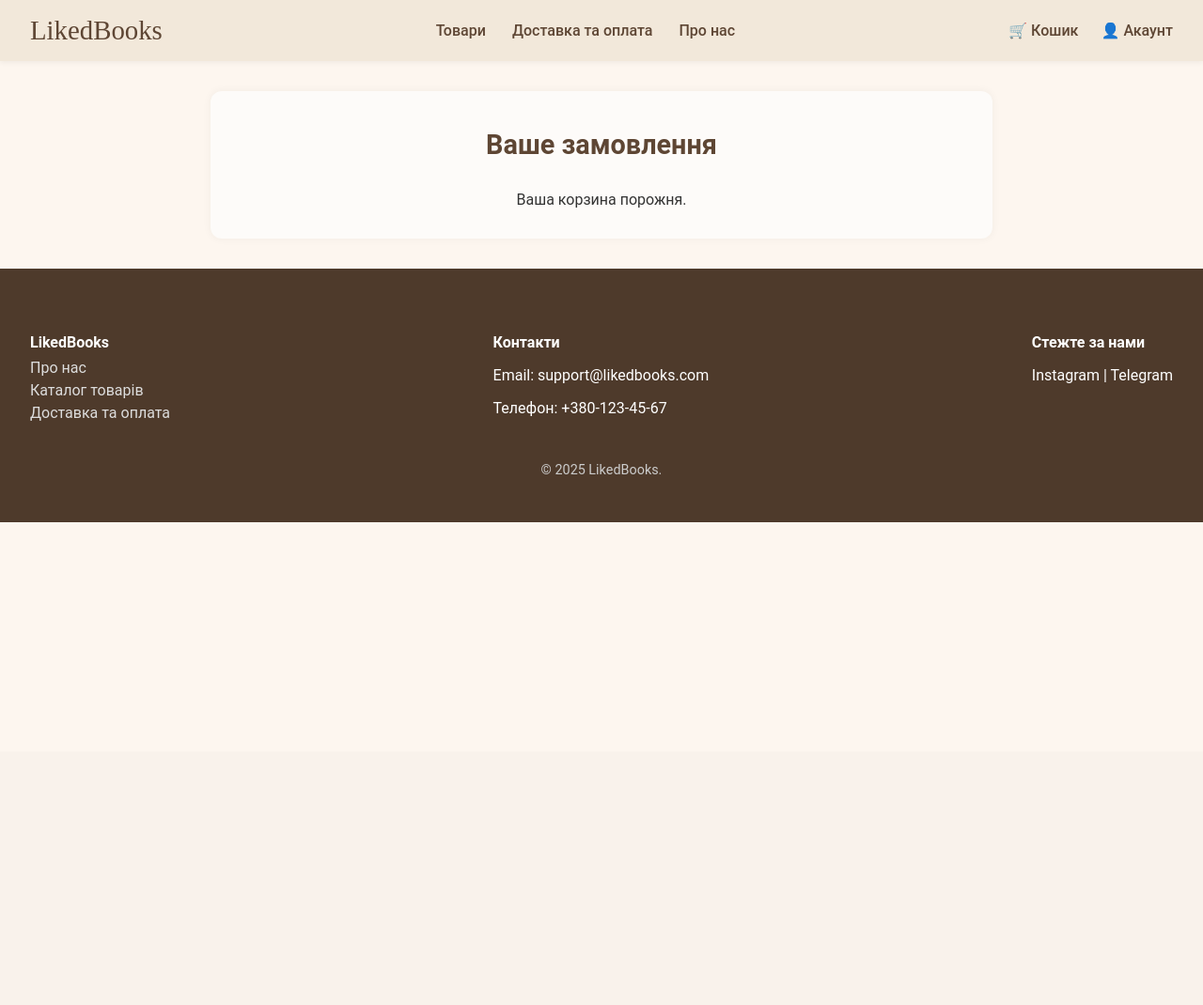
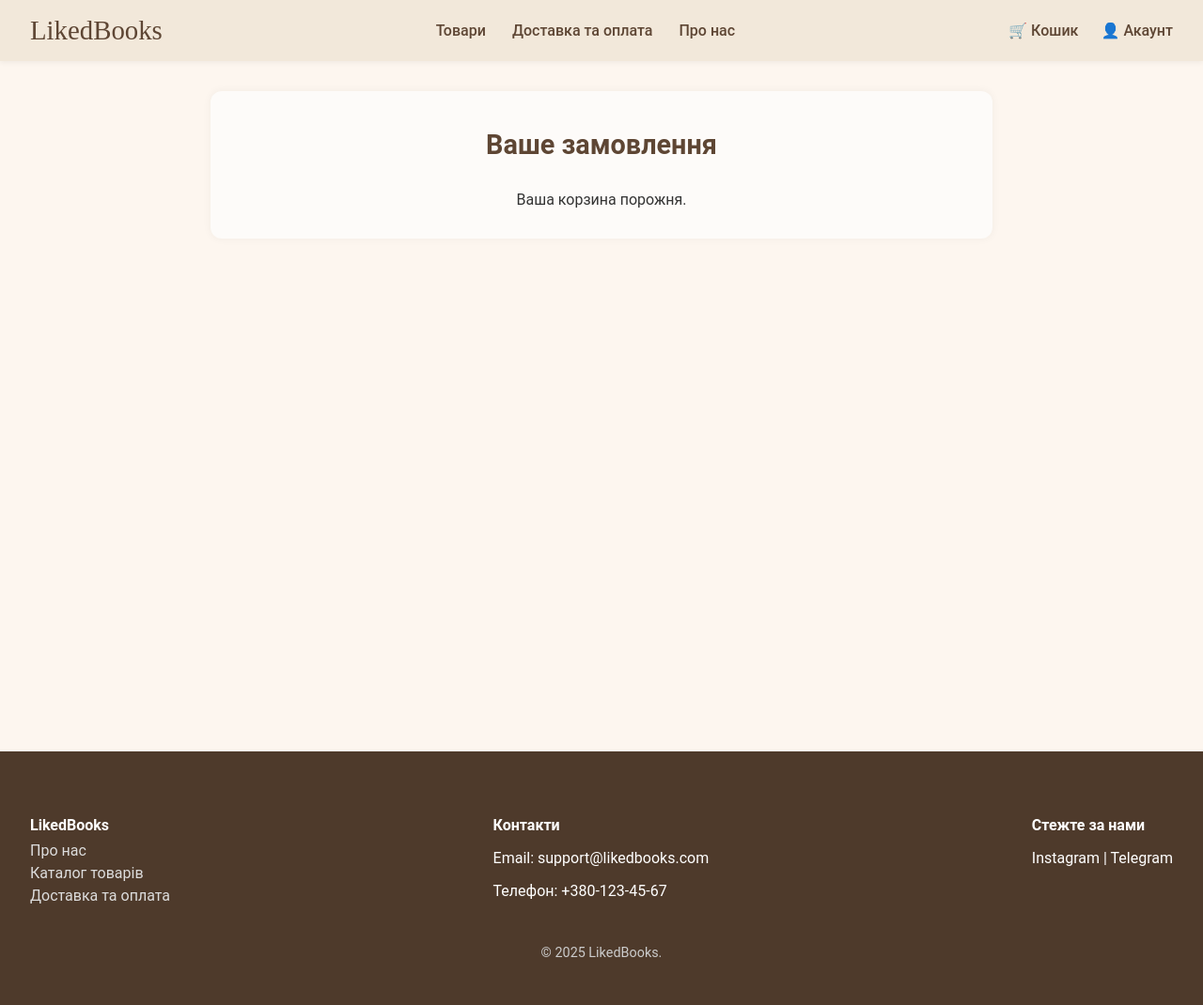
Before and after one commit to shevchenko-nikita/bookstore, a Django app: page /basket/ in a window 1280 px wide. Shown: the whole page at 94% size. Before the commit the page ends 556 px from the top, so only its background shows below. Run offline with Django 4.2, Linux system fonts and the light colour scheme; the visitor is signed in with stand-in values (Sample User, id 1); data that the repository does not hold is empty.

Commit message:
fix styles for basket page

```diff
--- a/products/templates/products/basket.html
+++ b/products/templates/products/basket.html
@@ -41,8 +41,7 @@
                     {% endif %}
                 </div>
             </main>
-
+        </div>
         {% include "products/partials/footer.html" %}
-</div>
     </body>
 </html>
--- a/static/css/basket.css
+++ b/static/css/basket.css
@@ -1,3 +1,14 @@
+html, body {
+    height: 100%;
+    margin: 0;
+}
+
+.page-wrapper {
+    min-height: 100%;
+    display: flex;
+    flex-direction: column;
+}
+
 .basket-container {
     max-width: 800px;
     margin: 2rem auto;
```
Lines whose indentation alone changed are shown as unchanged.
